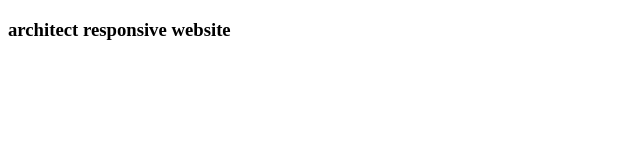
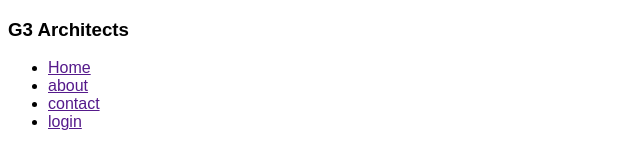
Before and after one commit to abdulqahharsiddiqui1github/architects-responsive-website, a plain HTML site: page index.html in a window 1280 px wide. Shown: the whole page, without its empty margins (0-640 px from the left). Drawn offline with Linux system fonts and the light colour scheme.

Commit message:
setup google fonts work sans

```diff
--- a/index.css
+++ b/index.css
@@ -0,0 +1,3 @@
+*{
+    font-family: 'Work Sans', sans-serif;
+}
--- a/index.html
+++ b/index.html
@@ -5,8 +5,31 @@
     <meta name="viewport" content="width=device-width, initial-scale=1.0">
     <title>architect responsive website</title>
     <link rel="stylesheet" href="index.css">
+    <!-- font work sans link here -->
 </head>
 <body>
-    <h3>architect responsive website</h3>
+<!-- header stracture starts from here -->
+    <header>
+        <nav>
+            <h3>G3 Architects</h3>
+            <ul>
+                <li><a href="">Home</a></li>
+                <li><a href="">about</a></li>
+                <li><a href="">contact</a></li>
+                <li><a href="">login</a></li>
+            </ul>
+        </nav>
+    </header>
+<!-- header stracture ends here -->
+<!-- main stracture starts from here -->
+    <main>
+
+    </main>
+<!-- main stracture starts from here -->
+<!-- footer stracture starts from here -->
+    <footer>
+
+    </footer>
+<!-- footer stracture ends here -->
 </body>
 </html>
```
